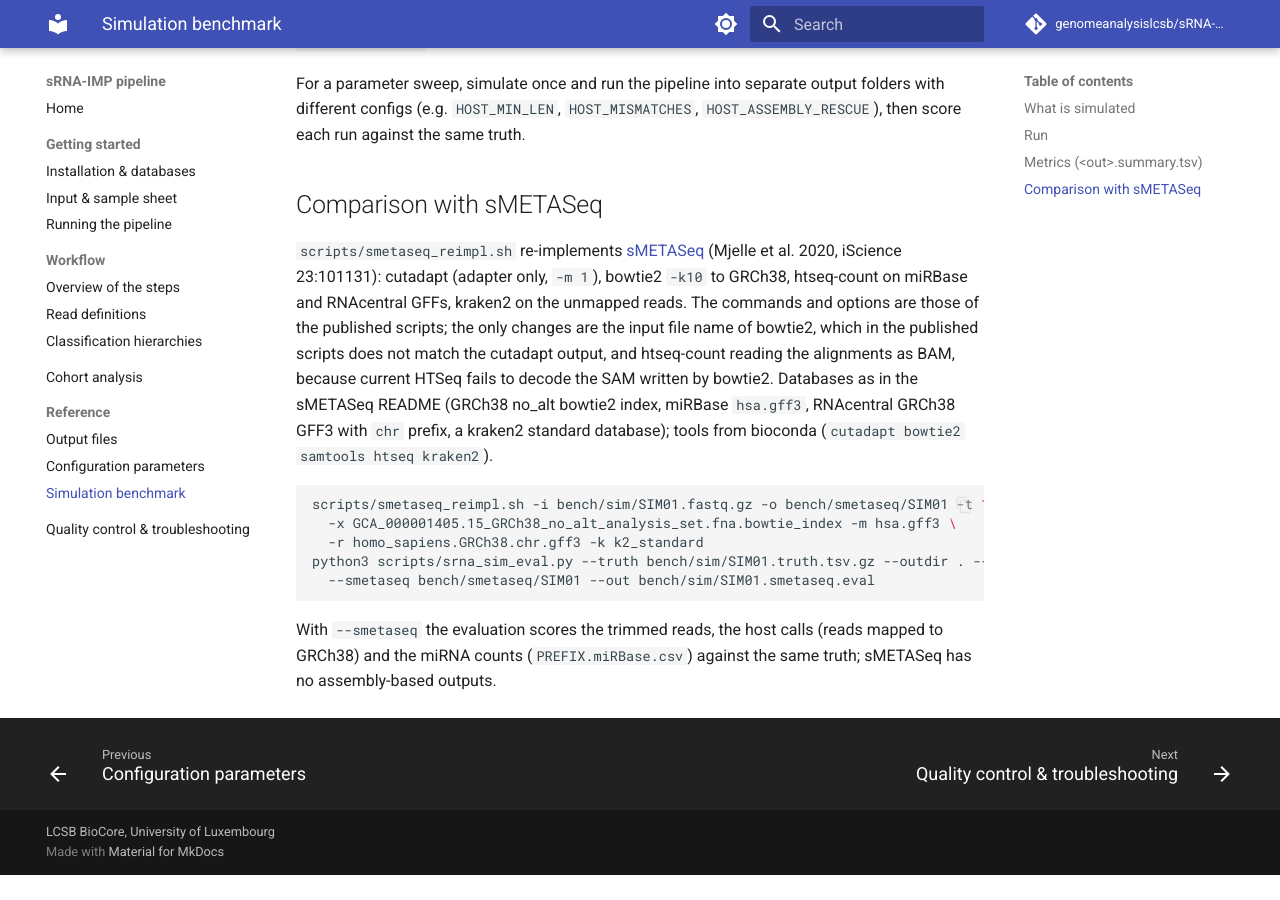
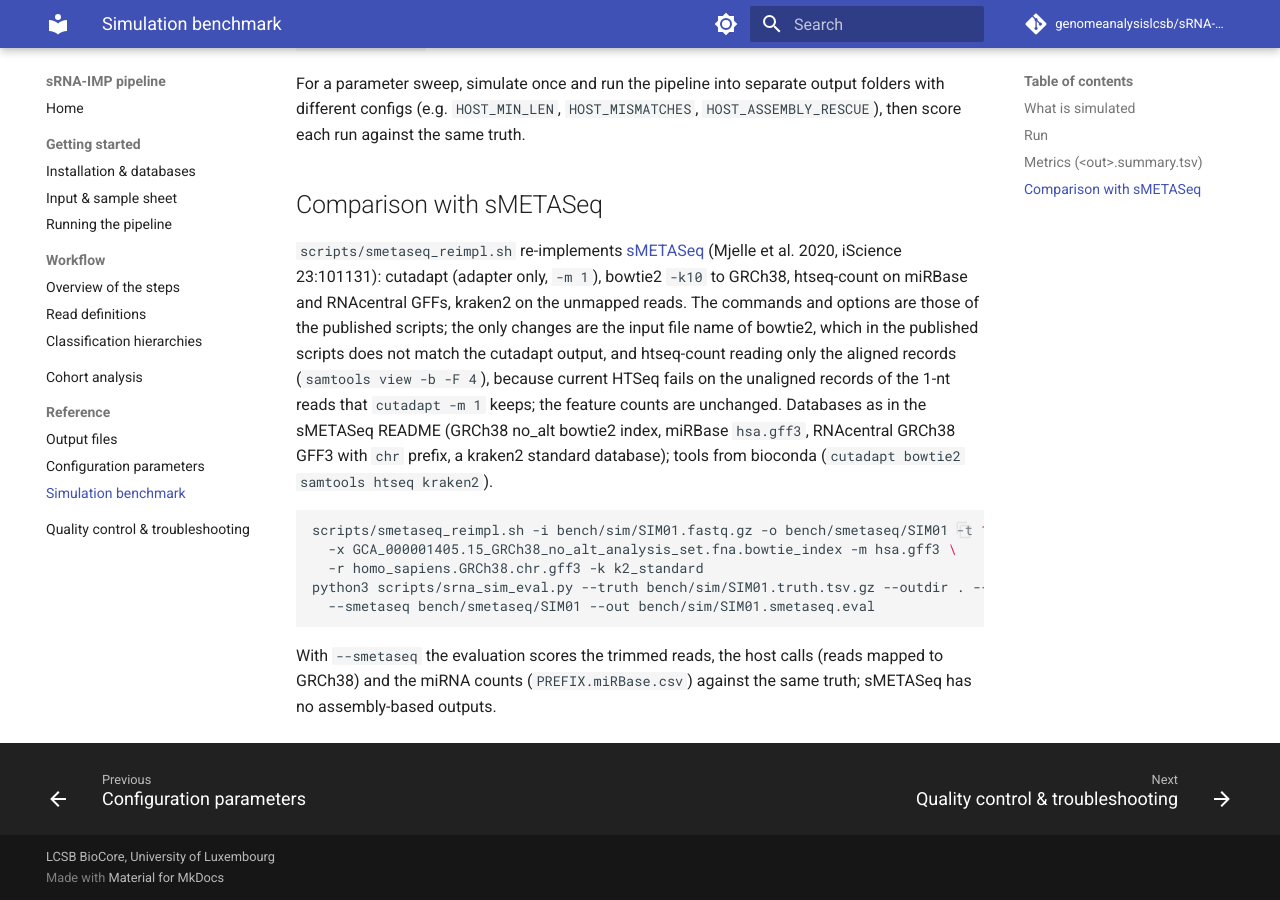
Before and after one commit to genomeanalysislcsb/sRNA-IMP, an MkDocs documentation site: the page built from docs/benchmark.md, in a window 1280 px wide and 900 px high, scrolled down 2061 px. Built offline with MkDocs 1.6.1 and Material for MkDocs 9.7.7, drawn with Linux system fonts in a browser that asks for light colours; comment, search, counter and statistics services are not loaded; before the commit the page ends 2936 px from its top, so only the background shows below that.

Commit message:
sMETASeq re-implementation: htseq-count on the aligned records only
The BAM conversion of 0018 did not help: HTSeq 2.1.2 / pysam 0.24.1 fail on the
unaligned records of 1-nt reads (kept by cutadapt -m 1, written by bowtie2 with
YF:Z:LN), in SAM and in BAM. htseq-count now gets only the aligned records
(samtools view -b -F 4); since it counts only aligned reads, the feature
counts are those of the published pipeline.

Co-Authored-By: Claude Opus 5.5 <noreply@anthropic.com>
Claude-Session: https://claude.ai/code/session_01L5bQxNJvvvTRxDQ7VNdjru

```diff
--- a/docs/benchmark.md
+++ b/docs/benchmark.md
@@ -77,7 +77,8 @@ For a parameter sweep, simulate once and run the pipeline into separate output f
 iScience 23:101131): cutadapt (adapter only, `-m 1`), bowtie2 `-k10` to GRCh38, htseq-count on miRBase and
 RNAcentral GFFs, kraken2 on the unmapped reads. The commands and options are those of the published scripts; the
 only changes are the input file name of bowtie2, which in the published scripts does not match the cutadapt output, and
-htseq-count reading the alignments as BAM, because current HTSeq fails to decode the SAM written by bowtie2.
+htseq-count reading only the aligned records (`samtools view -b -F 4`), because current HTSeq fails on the
+unaligned records of the 1-nt reads that `cutadapt -m 1` keeps; the feature counts are unchanged.
 Databases as in the sMETASeq README (GRCh38 no_alt bowtie2 index, miRBase `hsa.gff3`, RNAcentral GRCh38 GFF3 with
 `chr` prefix, a kraken2 standard database); tools from bioconda (`cutadapt bowtie2 samtools htseq kraken2`).
 
```
Also changed, not shown: 1 other file.
